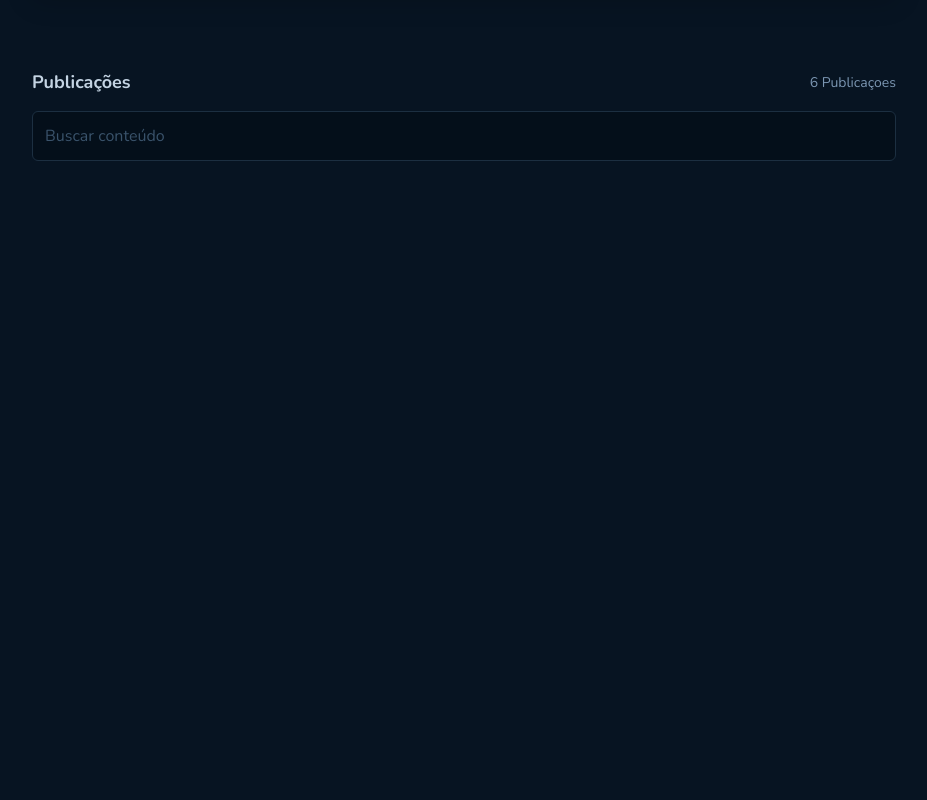
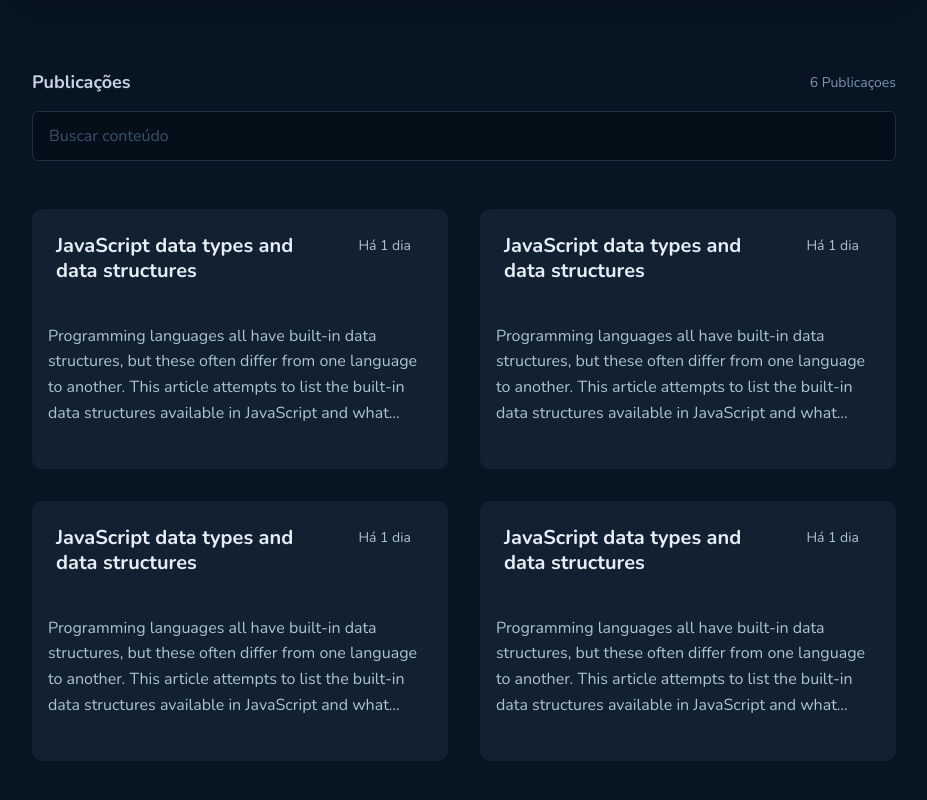
Before and after one commit to amitcesar/github-blog, a React (Vite) app: page / in a window 1280 px wide. Shown: the part 422-1222 px from the top of the page, without its empty margins (176-1103 px from the left). Before the commit the page ends 800 px from the top, so only its background shows below. Built offline with nearby package versions, Linux system fonts and the light colour scheme.

Commit message:
style: frontend homepage/blog finish

```diff
--- a/src/Layouts/DefaultLayout/styles.ts
+++ b/src/Layouts/DefaultLayout/styles.ts
@@ -6,6 +6,7 @@
     max-width: 54rem;
     margin: 0 auto;
 
+
     @media (max-width: 54rem) {
       padding: 0 1rem;
     }
--- /dev/null
+++ b/src/pages/Home/components/Publications/index.tsx
@@ -0,0 +1,100 @@
+import {
+  PostCard,
+  PublicationsContainer,
+  PostTitle,
+  PostDescription,
+} from "./styles";
+
+export function Publications() {
+  return (
+    <PublicationsContainer>
+      <PostCard>
+        <PostTitle>
+          <h3> JavaScript data types and data structures</h3>
+          <span>Há 1 dia</span>
+        </PostTitle>
+        <PostDescription>
+          <p>
+            Programming languages all have built-in data structures, but these
+            often differ from one language to another. This article attempts to
+            list the built-in data structures available in JavaScript and what
+            properties they have. These can be used to build other data
+            structures. Wherever possible, comparisons with other languages are
+            drawn. Dynamic typing JavaScript is a loosely typed and dynamic
+            language. Variables in JavaScript are not directly associated with
+            any particular value type, and any variable can be assigned (and
+            re-assigned) values of all types: let foo = 42; // foo is now a
+            number foo = 'bar'; // foo is now a string foo = true; // foo is now
+            a boolean
+          </p>
+        </PostDescription>
+      </PostCard>
+
+      <PostCard>
+        <PostTitle>
+          <h3> JavaScript data types and data structures</h3>
+          <span>Há 1 dia</span>
+        </PostTitle>
+        <PostDescription>
+          <p>
+            Programming languages all have built-in data structures, but these
+            often differ from one language to another. This article attempts to
+            list the built-in data structures available in JavaScript and what
+            properties they have. These can be used to build other data
+            structures. Wherever possible, comparisons with other languages are
+            drawn. Dynamic typing JavaScript is a loosely typed and dynamic
+            language. Variables in JavaScript are not directly associated with
+            any particular value type, and any variable can be assigned (and
+            re-assigned) values of all types: let foo = 42; // foo is now a
+            number foo = 'bar'; // foo is now a string foo = true; // foo is now
+            a boolean
+          </p>
+        </PostDescription>
+      </PostCard>
+
+      <PostCard>
+        <PostTitle>
+          <h3> JavaScript data types and data structures</h3>
+          <span>Há 1 dia</span>
+        </PostTitle>
+        <PostDescription>
+          <p>
+            Programming languages all have built-in data structures, but these
+            often differ from one language to another. This article attempts to
+            list the built-in data structures available in JavaScript and what
+            properties they have. These can be used to build other data
+            structures. Wherever possible, comparisons with other languages are
+            drawn. Dynamic typing JavaScript is a loosely typed and dynamic
+            language. Variables in JavaScript are not directly associated with
+            any particular value type, and any variable can be assigned (and
+            re-assigned) values of all types: let foo = 42; // foo is now a
+            number foo = 'bar'; // foo is now a string foo = true; // foo is now
+            a boolean
+          </p>
+        </PostDescription>
+      </PostCard>
+
+      <PostCard>
+        <PostTitle>
+          <h3> JavaScript data types and data structures</h3>
+          <span>Há 1 dia</span>
+        </PostTitle>
+        <PostDescription>
+          <p>
+            Programming languages all have built-in data structures, but these
+            often differ from one language to another. This article attempts to
+            list the built-in data structures available in JavaScript and what
+            properties they have. These can be used to build other data
+            structures. Wherever possible, comparisons with other languages are
+            drawn. Dynamic typing JavaScript is a loosely typed and dynamic
+            language. Variables in JavaScript are not directly associated with
+            any particular value type, and any variable can be assigned (and
+            re-assigned) values of all types: let foo = 42; // foo is now a
+            number foo = 'bar'; // foo is now a string foo = true; // foo is now
+            a boolean
+          </p>
+        </PostDescription>
+      </PostCard>
+    </PublicationsContainer>
+  );
+}
--- /dev/null
+++ b/src/pages/Home/components/Publications/styles.ts
@@ -0,0 +1,59 @@
+import { styled } from "styled-components";
+
+
+export const PublicationsContainer = styled.section`
+  width: 100%;
+  max-width: 54rem;
+  margin: 0 auto;
+
+
+  display: grid;
+  grid-template-columns: 1fr 1fr;
+  gap: 2rem;
+
+  margin-top: 3rem;
+  margin-bottom: 14.875rem;
+`;
+
+export const PostCard = styled.div`
+  width: 100%;
+  max-width: 26rem;
+
+  height: 16.25rem;
+  border-radius: 10px;
+  background: ${({theme}) => theme["base-post"]};
+
+`;
+
+export const PostTitle = styled.header`
+  display: flex;
+  justify-content: space-between;
+  align-items: center;
+  gap: 1rem;
+  padding: 1.5rem;
+
+
+  > h3 {
+    color: ${({theme}) => theme["base-title"]};
+    font-size:  1.25em;
+  }
+
+  >  span {
+    width: 30%;
+    font-size: 0.875em;
+    text-align: center;
+    padding-bottom: 1.5rem;
+  }
+
+`;
+
+export const PostDescription = styled.div`
+  padding: 1rem;
+
+  > p {
+    display: -webkit-box;
+    -webkit-line-clamp: 4;
+     overflow: hidden;
+    -webkit-box-orient: vertical;
+  }
+`;
--- a/src/pages/Home/components/SearchPublicationsForm/styles.ts
+++ b/src/pages/Home/components/SearchPublicationsForm/styles.ts
@@ -15,13 +15,13 @@
     width: 100%;
     height: 3.125rem;
     max-width: 54rem;
-
+    color: ${({theme}) => theme["base-label"]};
     background: ${({theme}) => theme["base-input"]};
+    padding: 0.5rem;
 
     &::placeholder {
       color: ${({theme}) => theme["base-label"]};
       padding-left: 0.5rem;
-      padding: 0.625rem 0.75rem;
     }
   }
 
--- a/src/pages/Home/index.tsx
+++ b/src/pages/Home/index.tsx
@@ -1,4 +1,5 @@
 import { ProfileCard } from "./components/Profile";
+import { Publications } from "./components/Publications";
 import { SearchPublicationsForm } from "./components/SearchPublicationsForm";
 
 export function HomePage() {
@@ -6,6 +7,7 @@
     <div>
       <ProfileCard />
       <SearchPublicationsForm />
+      <Publications />
     </div>
   );
 }
```
